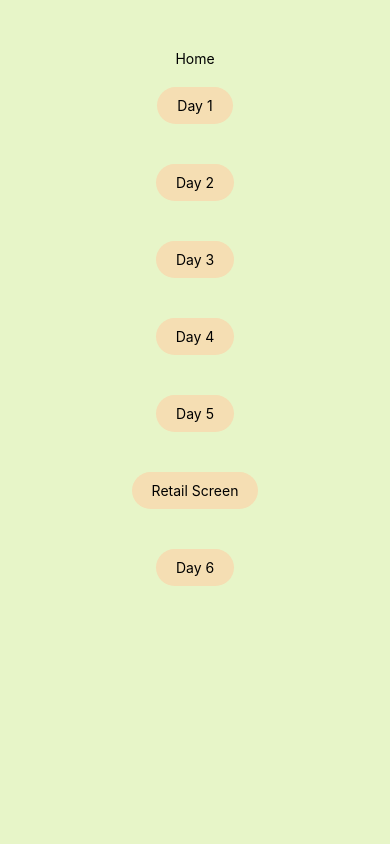
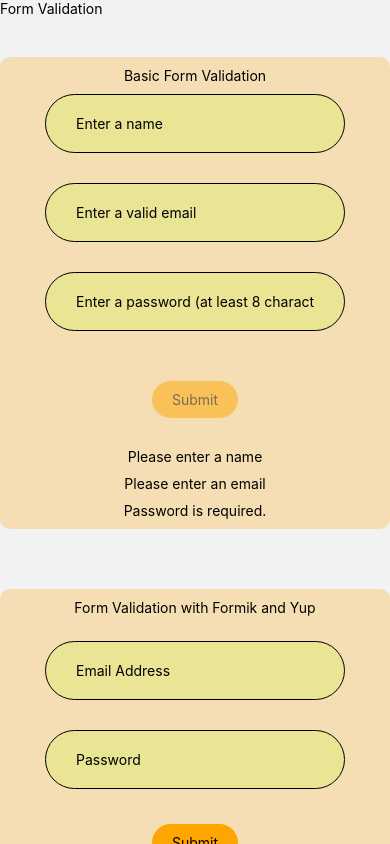
Before and after one commit to SuyanShrestha/rn-practice-app, a React Native app: screen /Day7RemainScreen in a window 390 px wide. Built offline with nearby package versions, Linux system fonts and the light colour scheme.

Commit message:
feat: add day7 practice files

```diff
--- a/App.js
+++ b/App.js
@@ -6,22 +6,31 @@ import {createNativeStackNavigator} from '@react-navigation/native-stack';
 
 import globalStyles from './src/styles/globalStyles';
 
-// components
+// screens
 import Home from './src/screens/Home/Home';
 import Day1 from './src/screens/Day1/Day1';
 import Day2 from './src/screens/Day2/Day2';
 import Day3 from './src/screens/Day3/Day3';
 import Day4 from './src/screens/Day4/Day4';
 import Day5 from './src/screens/Day5/Day5';
-import Day6 from './src/screens/Day6/Day6.jsx';
+import Day6 from './src/screens/Day6/Day6';
+import Day7 from './src/screens/Day7/Day7';
 
-import RetailScreen from './src/screens/RetailScreen/screens/RetailScreen.jsx'
+import RetailScreen from './src/screens/RetailScreen/screens/RetailScreen.jsx';
+
+// compoenents
+import Day7Remain from './src/components/Day7Remain/Day7Remain';
+
+// global (for deeplinking)
+import linking from './src/global/linking.js';
+import ProfileDeepLink from './src/components/DeepLinkPractice/ProfileDeepLink.jsx';
+import SettingsDeepLink from './src/components/DeepLinkPractice/SettingsDeepLink.jsx';
 
 const App = () => {
   const Stack = createNativeStackNavigator();
 
   return (
-    <NavigationContainer>
+    <NavigationContainer linking={linking}>
       <Stack.Navigator
         initialRouteName="HomeScreen"
         screenOptions={{headerShown: false}}>
@@ -30,9 +39,18 @@ const App = () => {
         <Stack.Screen name="Day2Screen" component={Day2} />
         <Stack.Screen name="Day3Screen" component={Day3} />
         <Stack.Screen name="Day4Screen" component={Day4} />
-        <Stack.Screen name='Day5Screen' component={Day5}/>
-        <Stack.Screen name='Day6Screen' component={Day6}/>
-        <Stack.Screen name="RetailScreen" component={RetailScreen}/>
+        <Stack.Screen name="Day5Screen" component={Day5} />
+        <Stack.Screen name="Day6Screen" component={Day6} />
+
+        <Stack.Screen name="Day7Screen" component={Day7} />
+        <Stack.Screen name="Day7RemainScreen" component={Day7Remain} />
+
+        {/* for deep link */}
+        <Stack.Screen name="Profile" component={ProfileDeepLink} initialParams={{id: 0}}/>
+        <Stack.Screen name="Settings" component={SettingsDeepLink} />
+
+
+        <Stack.Screen name="RetailScreen" component={RetailScreen} />
       </Stack.Navigator>
     </NavigationContainer>
   );
--- a/package.json
+++ b/package.json
@@ -15,12 +15,14 @@
     "@react-navigation/native-stack": "^6.10.0",
     "@react-navigation/stack": "^6.4.0",
     "axios": "^1.7.2",
+    "formik": "^2.4.6",
     "react": "18.2.0",
     "react-native": "0.74.3",
     "react-native-axios": "^0.17.1",
     "react-native-safe-area-context": "^4.10.8",
     "react-native-screens": "^3.32.0",
-    "react-native-vector-icons": "^10.1.0"
+    "react-native-vector-icons": "^10.1.0",
+    "yup": "^1.4.0"
   },
   "devDependencies": {
     "@babel/core": "^7.20.0",
--- /dev/null
+++ b/src/components/Day7Remain/Day7Remain.jsx
@@ -0,0 +1,185 @@
+import {
+  View,
+  Text,
+  ScrollView,
+  TextInput,
+  TouchableOpacity,
+} from 'react-native';
+import React, {useState, useEffect} from 'react';
+
+import {Formik} from 'formik';
+import * as yup from 'yup';
+
+import globalStyles from '../../styles/globalStyles';
+import styles from '../../styles/components/Day7Remain/Day7Remain';
+
+const Day7Remain = () => {
+  // FOR BASIC VALIDATION
+  const [formState, setFormState] = useState({
+    name: '',
+    email: '',
+    password: '',
+  });
+  const [errors, setErrors] = useState({});
+  const [isValid, setIsValid] = useState(false);
+
+  useEffect(() => {
+    validateForm();
+  }, [formState.name, formState.email, formState.password]);
+
+  const validateForm = () => {
+    let errors = {};
+
+    // validating name
+    if (!formState.name) {
+      errors.name = 'Please enter a name';
+    }
+
+    // validating email
+    if (!formState.email) {
+      errors.email = 'Please enter an email';
+    } else if (!/\S+@\S+\.\S+/.test(formState.email)) {
+      errors.email = 'Email is invalid.';
+    }
+
+    // validating passwords
+    if (!formState.password) {
+      errors.password = 'Password is required.';
+    } else if (formState.password.length < 8) {
+      errors.password = 'Password must be at least 8 characters.';
+    }
+
+    // setting errors
+    setErrors(errors);
+    setIsValid(Object.keys(errors).length === 0);
+  };
+
+  const handleSubmit = () => {
+    if (isValid) {
+      console.warn('Submitted successfully');
+      setFormState({
+        name: '',
+        email: '',
+        password: '',
+      });
+    } else {
+      console.warn('Form is not valid');
+    }
+  };
+
+  // USING YUP AND FORMIK
+  const loginValidationSchema = yup.object().shape({
+    email: yup
+      .string()
+      .email('Please enter valid email address')
+      .required('Email address is required'),
+    password: yup
+      .string()
+      .min(8, ({min}) => `Password must be at least ${min} characters long`)
+      .required('Password is required'),
+  });
+
+  return (
+    <View style={{flex: 1}}>
+      <ScrollView contentContainerStyle={[globalStyles.innerContainer]}>
+        <Text>Form Validation</Text>
+        {/* BASIC FORM VALIDATION */}
+        <View style={[globalStyles.mainDiv, styles.mainDiv]}>
+          <Text>Basic Form Validation</Text>
+          <TextInput
+            style={styles.textDiv}
+            placeholder="Enter a name"
+            onChangeText={text => setFormState({...formState, name: text})}
+            value={formState.name}
+          />
+          <TextInput
+            style={styles.textDiv}
+            placeholder="Enter a valid email"
+            onChangeText={text => setFormState({...formState, email: text})}
+            value={formState.email}
+          />
+          <TextInput
+            style={styles.textDiv}
+            placeholder="Enter a password (at least 8 characters long)"
+            secureTextEntry={true}
+            onChangeText={text => setFormState({...formState, password: text})}
+            value={formState.password}
+          />
+          <TouchableOpacity
+            style={[
+              globalStyles.gotoButton,
+              styles.submitButton,
+              {opacity: formState.isValid ? 1 : 0.5},
+            ]}
+            disabled={!isValid}
+            onPress={handleSubmit}>
+            <Text style={{textAlign: 'center'}}>Submit</Text>
+          </TouchableOpacity>
+          {Object.values(errors).map((error, index) => (
+            <Text key={index} style={styles.error}>
+              {error}
+            </Text>
+          ))}
+        </View>
+
+        {/* FORMIK AND YUP VALIDATION */}
+        <View style={[globalStyles.mainDiv, styles.mainDiv]}>
+          <Text>Form Validation with Formik and Yup</Text>
+          <Formik
+            initialValues={{email: '', password: ''}}
+            onSubmit={values => console.warn(values)}
+            validationSchema={loginValidationSchema}>
+            {({
+              handleChange,
+              handleBlur,
+              handleSubmit,
+              values,
+              errors,
+              isValid,
+            }) => (
+              <>
+                <TextInput
+                  name="email"
+                  placeholder="Email Address"
+                  style={[styles.textDiv, {marginBottom: 5, marginTop: 15}]}
+                  onChangeText={handleChange('email')}
+                  onBlur={handleBlur('email')}
+                  value={values.email}
+                  keyboardType="email-address"
+                />
+                {errors.email && (
+                  <Text style={{fontSize: 15, color: 'red'}}>
+                    {errors.email}
+                  </Text>
+                )}
+
+                <TextInput
+                  name="password"
+                  placeholder="Password"
+                  style={[styles.textDiv, {marginBottom: 5, marginTop: 15}]}
+                  onChangeText={handleChange('password')}
+                  onBlur={handleBlur('password')}
+                  value={values.password}
+                  secureTextEntry
+                />
+                {errors.password && (
+                  <Text style={{fontSize: 15, color: 'red'}}>
+                    {errors.password}
+                  </Text>
+                )}
+                <TouchableOpacity
+                  onPress={handleSubmit}
+                  style={[globalStyles.gotoButton, styles.submitButton]}
+                  disabled={!isValid}>
+                  <Text>Submit</Text>
+                </TouchableOpacity>
+              </>
+            )}
+          </Formik>
+        </View>
+      </ScrollView>
+    </View>
+  );
+};
+
+export default Day7Remain;
--- /dev/null
+++ b/src/components/DeepLinkPractice/ProfileDeepLink.jsx
@@ -0,0 +1,16 @@
+import { View, Text } from 'react-native'
+import React from 'react'
+import globalStyles from '../../styles/globalStyles'
+import styles from '../../styles/components/DeepLinkPractice/DeepLinkPractice'
+
+const ProfileDeepLink = ({route}) => {
+  const id = route.params();
+  return (
+    <View style={[globalStyles.innerContainer, styles.mainDiv]}>
+      <Text>ProfileDeepLink</Text>
+      <Text>I am hero with id {id}</Text>
+    </View>
+  )
+}
+
+export default ProfileDeepLink
--- /dev/null
+++ b/src/components/DeepLinkPractice/SettingsDeepLink.jsx
@@ -0,0 +1,13 @@
+import { View, Text } from 'react-native'
+import React from 'react'
+import styles from '../../styles/components/DeepLinkPractice/DeepLinkPractice'
+
+const SettingsDeepLink = () => {
+  return (
+    <View style={[globalStyles.innerContainer, styles.mainDiv]}>
+      <Text>Settings Deep Link</Text>
+    </View>
+  )
+}
+
+export default SettingsDeepLink
--- /dev/null
+++ b/src/global/linking.js
@@ -0,0 +1,20 @@
+const config = {
+  screens: {
+    Settings: {
+      path: 'settings',
+    },
+    Profile: {
+      path: 'profile/:id',
+      parse: {
+        id: id => `${id}`,
+      },
+    },
+  },
+};
+
+const linking = {
+  prefixes: ['trialproj://'],
+  config,
+};
+
+export default linking;
--- a/src/screens/Day6/Day6.jsx
+++ b/src/screens/Day6/Day6.jsx
@@ -188,13 +188,13 @@ const Day6 = () => {
   };
 
   const expoDocsUrl = 'https://docs.expo.dev/guides/linking/';
-  const youtubeWebUrl = "https://www.youtube.com/watch?v=BBJa32lCaaY";
-  const youtubeAppUrl = "vnd.youtube://BBJa32lCaaY";
+  const youtubeWebUrl = 'https://www.youtube.com/watch?v=BBJa32lCaaY';
+  const youtubeAppUrl = 'vnd.youtube://BBJa32lCaaY';
 
   // settings open
   const openSettingsURL = async () => {
     Linking.openSettings();
-  }
+  };
 
   return (
     <ScrollView contentContainerStyle={globalStyles.container}>
--- /dev/null
+++ b/src/screens/Day7/Day7.jsx
@@ -0,0 +1,25 @@
+import {View,TouchableOpacity, Text, Linking} from 'react-native';
+import React from 'react';
+import globalStyles from '../../styles/globalStyles';
+
+const Day7 = ({navigation}) => {
+  return (
+    <View style={globalStyles.container}>
+
+      <TouchableOpacity
+        style={globalStyles.gotoButton}
+        onPress={() => Linking.openURL("https://www.youtube.com/watch?v=3r-qDvD3F3c")}
+        >
+        <Text>Normal Linking</Text>
+      </TouchableOpacity>
+
+      <TouchableOpacity
+        style={globalStyles.gotoButton}
+        onPress={() => navigation.navigate('Day7RemainScreen')}>
+        <Text>Day 7 remains</Text>
+      </TouchableOpacity>
+    </View>
+  );
+};
+
+export default Day7;
--- a/src/screens/Home/Home.jsx
+++ b/src/screens/Home/Home.jsx
@@ -47,6 +47,12 @@ const Home = ({navigation}) => {
         onPress={() => navigation.navigate('Day6Screen')}>
         <Text>Day 6</Text>
       </TouchableOpacity>
+
+      <TouchableOpacity
+        style={globalStyles.gotoButton}
+        onPress={() => navigation.navigate('Day7Screen')}>
+        <Text>Day 7</Text>
+      </TouchableOpacity>
     </View>
   );
 };
--- /dev/null
+++ b/src/styles/components/Day7Remain/Day7Remain.js
@@ -0,0 +1,28 @@
+import {StyleSheet} from 'react-native';
+import React from 'react';
+
+const styles = StyleSheet.create({
+  mainDiv: {
+    gap: 10,
+    display: 'flex',
+    flexDirection: 'column',
+    justifyContent:'space-between',
+    alignItems: 'center',
+  },
+  textDiv: {
+    backgroundColor: '#bf23',
+    borderWidth: 1,
+    paddingHorizontal: 30,
+    paddingVertical: 20,
+    borderRadius: 30,
+    marginBottom: 20,
+    width: 300
+  },
+  submitButton: {
+    backgroundColor: 'orange',
+    maxWidth: 100,
+    textAlign: 'center',
+  },
+});
+
+export default styles;
--- /dev/null
+++ b/src/styles/components/DeepLinkPractice/DeepLinkPractice.js
@@ -0,0 +1,28 @@
+import {StyleSheet} from 'react-native';
+import React from 'react';
+
+const styles = StyleSheet.create({
+  mainDiv: {
+    gap: 10,
+    display: 'flex',
+    flexDirection: 'column',
+    justifyContent:'center',
+    alignItems: 'center',
+  },
+  textDiv: {
+    backgroundColor: '#bf23',
+    borderWidth: 1,
+    paddingHorizontal: 30,
+    paddingVertical: 20,
+    borderRadius: 30,
+    marginBottom: 20,
+    width: 300
+  },
+  submitButton: {
+    backgroundColor: 'orange',
+    maxWidth: 100,
+    textAlign: 'center',
+  },
+});
+
+export default styles;
--- a/src/styles/globalStyles.js
+++ b/src/styles/globalStyles.js
@@ -8,6 +8,8 @@ export default StyleSheet.create({
     display: 'flex',
     alignItems: 'center',
     minHeight: '100vh',
+    // height: 300,
+    flexGrow: 1,
   },
   innerContainer: {
     display: 'flex',
```
Also changed, not shown: 2 other files (tests, documents, lock files or other folders).
